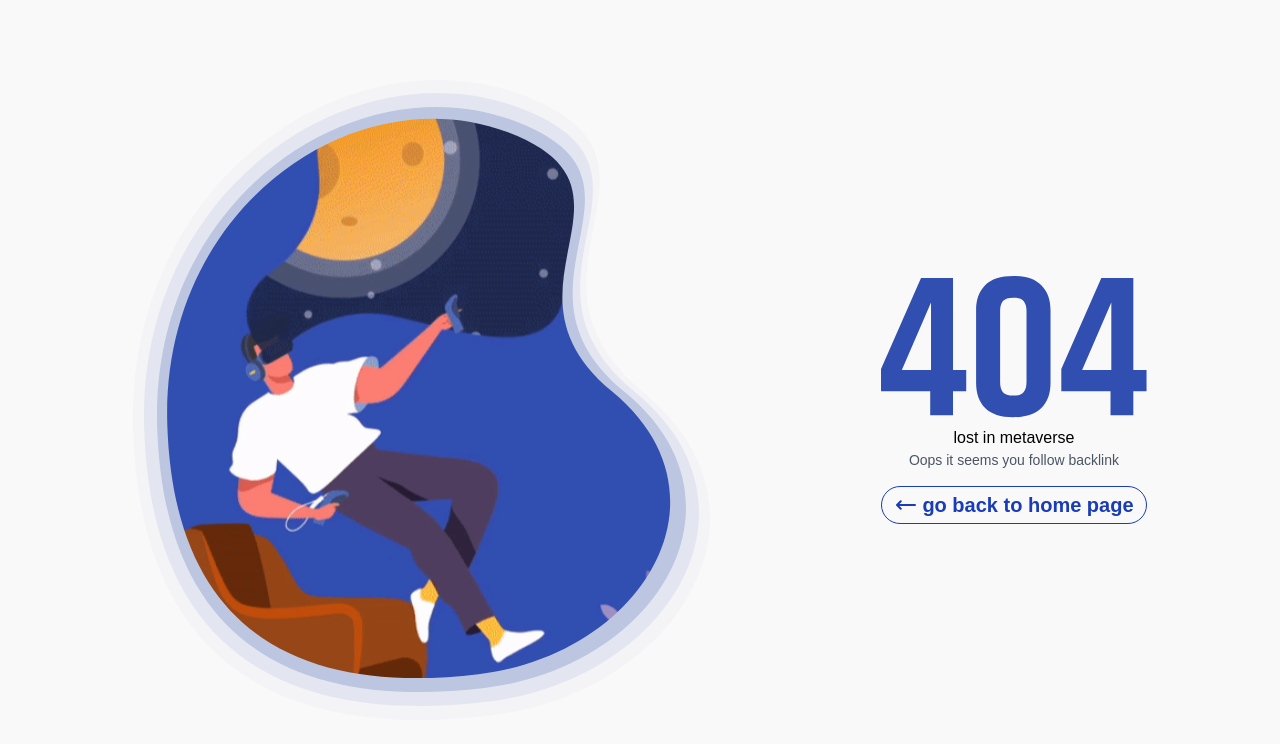
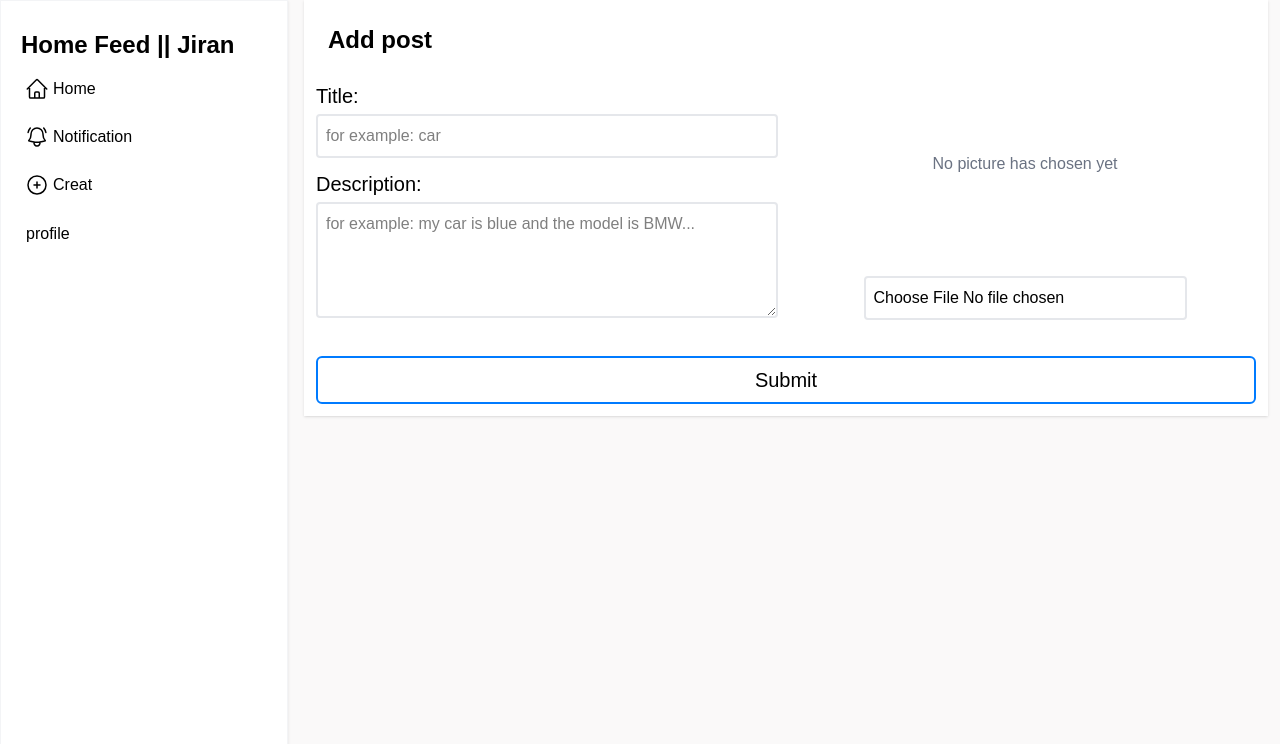
Before and after one commit to MisaqArtist7/Jiran-mvp, a Next.js app: page /creat-post in a window 1280 px wide. Before the commit this address had no page. Shown: the top 744 px of the page. Built offline with nearby package versions, Linux system fonts and the light colour scheme.

Commit message:
fix update

```diff
--- /dev/null
+++ b/app/(user)/creat-post/layout.tsx
@@ -0,0 +1,12 @@
+import { Metadata } from "next"
+export const metadata : Metadata = {
+    title: 'creat post : Jiran',
+    description: ''
+}
+export default function CreatPostLayout( {children} : {children : React.ReactNode} ){
+    return(
+        <main>
+            {children}
+        </main>
+    )
+}
--- /dev/null
+++ b/app/(user)/creat-post/page.tsx
@@ -0,0 +1,112 @@
+"use client";
+import Image from "next/image";
+import Link from "next/link";
+import { useState } from "react";
+
+export default function CreatPostPage() {
+  const [preview, setPreview] = useState<string | null>(null);
+
+  const handleFile = (e: React.ChangeEvent<HTMLInputElement>) => {
+    const file = e.target.files?.[0];
+    if (!file) return;
+
+    const url = URL.createObjectURL(file);
+    setPreview(url);
+  };
+
+  return (
+    <section className=''>
+      <div>
+        <aside className="shadow bg-white border border-gray-100 min-w-72 px-4 py-7 fixed left-0 bottom-0 top-0">
+          <div>
+            <h1 className="text-2xl font-semibold pb-2 px-1">Home Feed || Jiran</h1>
+            <ul className="flex flex-col justify-start gap-2">
+              <li className="hover:bg-(--primaryColor)/20 rounded">
+                <Link href="./" className="flex items-center gap-1 p-2">
+                  <svg className="h-6 w-6">
+                    <use href="#homeIcon"></use>
+                  </svg>
+                  Home
+                </Link>
+              </li>
+
+              <li className="hover:bg-(--primaryColor)/20 rounded">
+                <Link href="./" className="flex items-center gap-1 p-2">
+                  <svg className="h-6 w-6">
+                    <use href="#notificationIcon"></use>
+                  </svg>
+                  Notification
+                </Link>
+              </li>
+
+              <li className="hover:bg-(--primaryColor)/20 rounded">
+                <Link href="./" className="flex items-center gap-1 p-2">
+                  <svg className="h-6 w-6">
+                    <use href="#creatIcon"></use>
+                  </svg>
+                  Creat
+                </Link>
+              </li>
+
+              <button className="flex items-center gap-1 border border-white hover:border-gray-400 hover:bg-gray-50 rounded p-2">
+                <Link href="">profile</Link>
+              </button>
+            </ul>
+          </div>
+        </aside>
+
+        <div className="bg-white shadow p-3 mx-3 ml-76">
+          <form>
+            <legend className="p-3 text-2xl font-semibold">Add post</legend>
+
+            <div className="flex items-center justify-between w-full gap-4">
+
+              {/* left side */}
+              <div className="flex flex-col gap-3 w-full">
+                <div className="flex flex-col gap-1">
+                  <label className="text-xl">Title:</label>
+                  <input
+                    type="text"
+                    className="w-full p-2 rounded border-2 border-gray-200 hover:border-(--primaryColor)"
+                    placeholder="for example: car"
+                  />
+                </div>
+
+                <div className="flex flex-col gap-1">
+                  <label className="text-xl">Description:</label>
+                  <textarea
+                    rows={4}
+                    placeholder="for example: my car is blue and the model is BMW..."
+                    className="w-full p-2 rounded border-2 border-gray-200 hover:border-(--primaryColor)"
+                  ></textarea>
+                </div>
+              </div>
+
+              {/* right side — image preview */}
+              <div className="w-full flex-col-center gap-1">
+
+                <div className="w-full h-48  overflow-hidden">
+                  {preview ? (
+                    <Image src={preview} width={202} height={202} alt="preview" className="h-full w-full object-contain" />
+                  ) : (
+                    <span className="text-gray-500 flex-row-center h-full w-full">No picture has chosen yet</span>
+                  )}
+                </div>
+
+                <input
+                  type="file"
+                  accept="image/*"
+                  onChange={handleFile}
+                  className="block flex-row-center p-2 rounded border-2 border-gray-200 hover:border-(--primaryColor) my-3 cursor-alias"
+                />
+              </div>
+
+            </div>
+              <button className="text-xl w-full cursor-pointer mt-6  hover:text-white py-2 rounded-md transition border-2 border-(--primaryColor) hover:bg-(--primaryColor)">Submit</button>
+          </form>
+        </div>
+
+      </div>
+    </section>
+  );
+}
--- a/app/(user)/homefeed/page.tsx
+++ b/app/(user)/homefeed/page.tsx
@@ -1,11 +1,8 @@
-'use client'
 import Image from "next/image"
 import Link from "next/link"
-import { useState } from "react"
 export default function HoomFeedPage() {
-  const [modal, setModal] = useState(false)
   return (
-    <section className="relative ">
+    <section className="relative">
       {/* homefeed section */}
       <div className="relative flex justify-between">
         {/* asside section */}
@@ -114,66 +111,6 @@ export default function HoomFeedPage() {
           </div>
         </div>
       </div>
-
-      {/* modal button */}
-      <div onClick={() => setModal((prevState) => !prevState)}
-      className="fixed bottom-7 bg-(--primaryColor) right-7 text-white rounded-full p-3 cursor-pointer">
-        <svg className="w-9 h-9">
-          <use href="#addIcon"></use>
-        </svg>
-      </div>
-
-      {/* modal section */}
-      {modal && (
-        <div className="fixed inset-0 bg-black/40 flex items-center justify-center px-4">
-          <div className="bg-white p-5 rounded-lg w-full max-w-md">
-            <div className="flex justify-between items-center mb-4">
-              <h2 className="text-lg font-bold">Create Post</h2>
-              <button onClick={() => setModal((prevState) => !prevState)}>
-                <svg className="w-7 h-7">
-                  <use href="#closeIcon"></use>
-                </svg>
-              </button>
-            </div>
-            <form action="">
-              <input
-                type="text"
-                placeholder="Title: for example: car"
-                className="w-full border-2 border-gray-300 outline-none hover:border-(--primaryColor) p-2 rounded-lg mb-3"
-              />
-
-              <textarea
-                placeholder="Description..."
-                className="w-full border-2 border-gray-300 outline-none hover:border-(--primaryColor) p-2 rounded-lg mb-3"
-                rows={3}
-              />
-
-              <input
-                type="text"
-                placeholder="Address..."
-                className="w-full border-2 border-gray-300 outline-none hover:border-(--primaryColor) p-2 rounded-lg mb-3"
-              />
-
-              <input
-                type="file"
-                accept="image/*"
-                className="mb-3"
-              />
-              <select className="w-full border-2 border-gray-300 p-2 hover:border-(--primaryColor) rounded-lg mb-4 outline-none " >
-                <option value="">Select category</option>
-                <option value="stolen">stolen</option>
-                <option value="lost">lost</option>
-              </select>
-            </form>
-
-            <button className="w-full bg-(--primaryColor)/90 hover:bg-(--primaryColor) text-white py-2 rounded-lg cursor-pointer">
-              Post
-            </button>
-
-          </div>
-        </div>
-      )}
-
     </section>
   )
 }
--- a/app/globals.css
+++ b/app/globals.css
@@ -10,7 +10,7 @@
 }
 
 @layer base {
-  input {
+  input, textarea {
     outline: none!important;
   }
   button{
```
Also changed, not shown: app/(user)/edit-dashboard/page.tsx (renamed from app/(user)/dashboardEdit/page.tsx).
